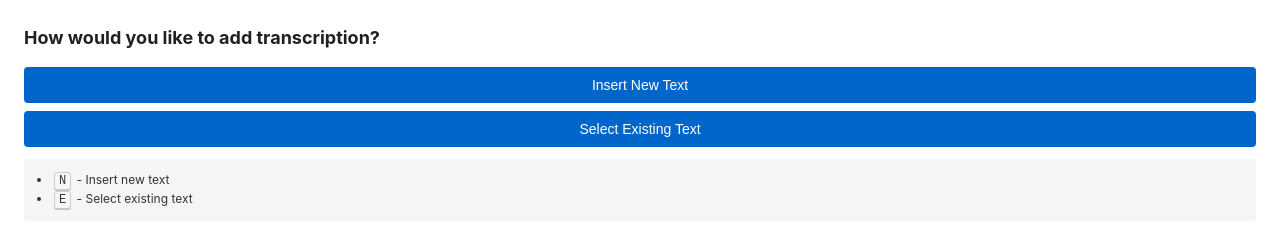
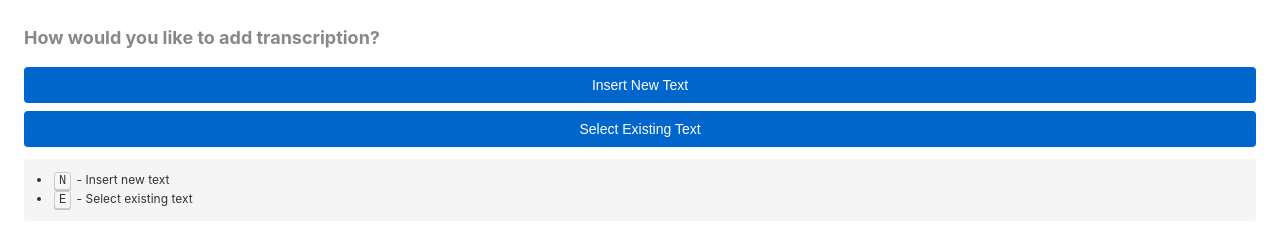
Before and after one commit to mryeshwanth/voice-figma-plugin, a website: page plugin/popup.html in a window 1280 px wide. Drawn offline with Linux system fonts and the light colour scheme.

Commit message:
Update popup.html (#24)

```diff
--- a/plugin/popup.html
+++ b/plugin/popup.html
@@ -20,7 +20,7 @@
       color: #333;
     }
     .text-dark {
-      color: #202020;
+      color: #888;
     }
 
     .view {
```
